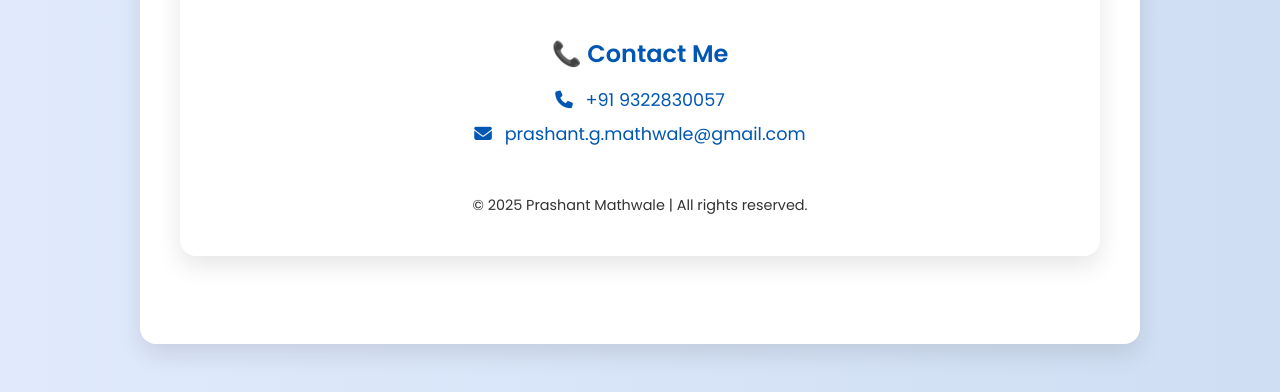
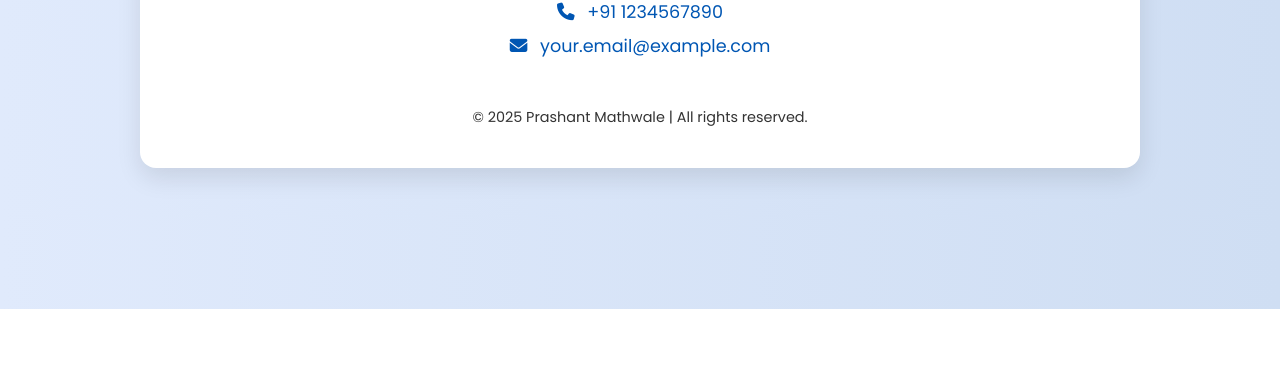
Before and after one commit to Prashant-Mathwale/My-Portfolio, a plain HTML site: page index.html in a window 1280 px wide. Shown: the part 491-883 px from the top of the page. After the commit the page ends 800 px from the top, so only its background shows below. Drawn offline with Linux system fonts and the light colour scheme.

Commit message:
Update index.html

```diff
--- a/index.html
+++ b/index.html
@@ -16,15 +16,11 @@
 </head>
 <body>
   <div class="main-container">
-    <body>
-  <div class="main-container">
 
     <!-- Toggle Button -->
     <button id="theme-toggle" class="toggle-btn" title="Toggle dark mode">
       <i class="fas fa-moon"></i>
     </button>
-
-    <!-- Other content follows -->
 
     <header class="hero">
       <h1>👋 Hello, I'm <span>Prashant Mathwale</span></h1>
@@ -45,17 +41,14 @@
 
     <section class="contact-section">
       <h2>📞 Contact Me</h2>
-      <p><i class="fas fa-phone"></i> <a href="tel:+919322830057">+91 9322830057</a></p>
-      <p><i class="fas fa-envelope"></i> <a href="mailto:prashant.g.mathwale@gmail.com">prashant.g.mathwale@gmail.com</a></p>
+      <p><i class="fas fa-phone"></i> <a href="tel:+911234567890">+91 1234567890</a></p>
+      <p><i class="fas fa-envelope"></i> <a href="mailto:your.email@example.com">your.email@example.com</a></p>
     </section>
 
     <footer>
       <p>&copy; 2025 Prashant Mathwale | All rights reserved.</p>
     </footer>
+
   </div>
-  <button id="theme-toggle" class="toggle-btn" title="Toggle dark mode">
-  <i class="fas fa-moon"></i>
-</button>
-
 </body>
 </html>
```
